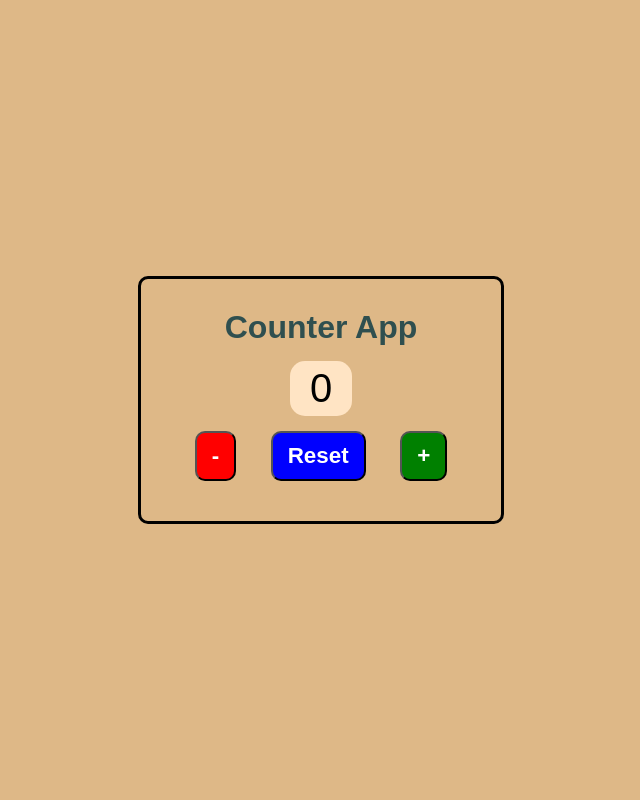
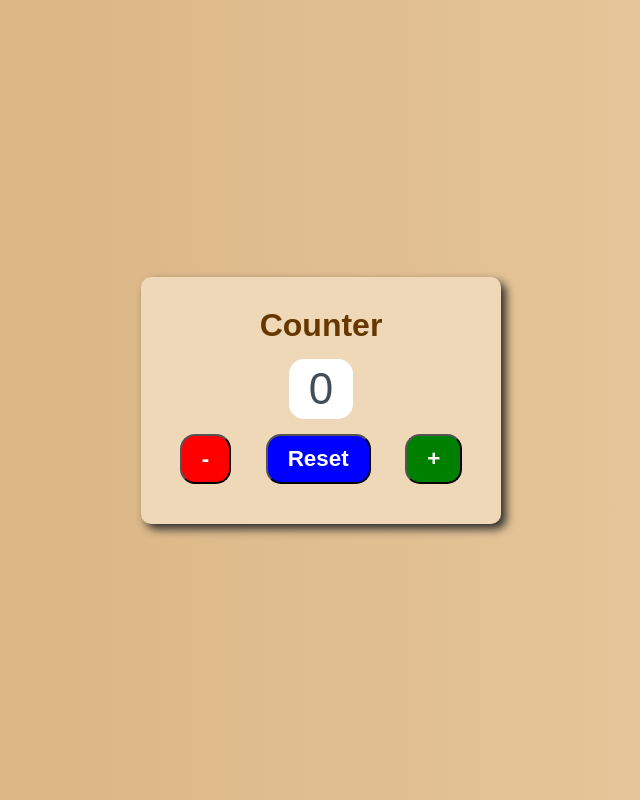
Before and after one commit to cbyzz24/Counter-App, a plain HTML site: page index.html in a window 1280 px wide. Both pictures are taken after a click on the button "Reset". Shown: the whole page, without its empty margins (319-959 px from the left). Drawn offline with Linux system fonts and the light colour scheme.

Commit message:
Enhanced style & script

```diff
--- a/index.html
+++ b/index.html
@@ -9,7 +9,7 @@
 <body>
     <div class="container">
 
-        <h3 class="appName">Counter App</h3>
+        <h3 class="appName">Counter</h3>
         <div class="outputDisplay" id="outputDisplay">0</div>
         <div class="buttonRow">
             <button class="btn" id="minus">-</button>
--- a/main.js
+++ b/main.js
@@ -1,43 +1,21 @@
-const outputDisplayEl = document.getElementById("outputDisplay");
+const displayEl = document.getElementById("outputDisplay");
 const minusBtnEl = document.getElementById("minus");
 const resetBtnEl = document.getElementById("reset");
 const plusBtnEl = document.getElementById("plus");
 
 let count = 0;
 
-// minusBtnEl.addEventListener("click", function(e){
-//     alert("Minus 1")
-// })
-// minusBtnEl.addEventListener("click", (e) =>{
-//     alert('Subtract 1')
-// })
-
-// minusBtnEl.onclick = function(){
-//     count--;
-//     outputDisplayEl.textContent = count;
-// }
-
-// resetBtnEl.onclick = function(){
-//     count = 0;
-//     outputDisplayEl.textContent = count;
-// }
-
-// plusBtnEl.onclick = function(){
-//     count++;
-//     outputDisplayEl.textContent = count;
-// }
-
-minusBtnEl.addEventListener("click", (e) =>{
+minusBtnEl.addEventListener("click", () =>{
     count--
-    outputDisplayEl.textContent = count
+    displayEl.textContent = count
 })
 
-resetBtnEl.addEventListener("click", (e) =>{
+resetBtnEl.addEventListener("click", () =>{
     count = 0
-    outputDisplayEl.textContent = count
+    displayEl.textContent = 0
 })
 
-plusBtnEl.addEventListener("click", (e) =>{
+plusBtnEl.addEventListener("click", () =>{
     count++
-    outputDisplayEl.textContent = count
+    displayEl.textContent = count
 })
--- a/style.css
+++ b/style.css
@@ -4,7 +4,10 @@ body{
     display: flex;
     justify-content: center;
     align-items: center;
-    background-color: burlywood;
+    /* background-color: burlywood; */
+    background: #eacda3;  /* fallback for old browsers */
+    background: -webkit-linear-gradient(to right, #d6ae7b, #eacda3);  /* Chrome 10-25, Safari 5.1-6 */
+    background: linear-gradient(to right, #d6ae7b, #eacda3); /* W3C, IE 10+/ Edge, Firefox 16+, Chrome 26+, Opera 12+, Safari 7+ */
     font-family: Arial, Helvetica, sans-serif;
 }
 
@@ -15,22 +18,27 @@ body{
     align-items: center;
     width: 75vw;
     max-width: 320px;
-    border: 3px solid black;
+    /* border:1px solid black; */
     border-radius: 10px;
     padding: 30px 20px;
+    /* background: blanchedalmond; */
+    background: hsl(35, 63%, 83%);
+    box-shadow: 5px 5px 10px rgb(44, 44, 44);
 }
 
 .appName{
     font-size: 2rem;
     margin: 0px;
-    color: darkslategray;
+    /* color: darkslategray; */
+    color: hsl(33, 100%, 20%);
 }
 
 .outputDisplay{
-    font-size: 2.5rem;
+    font-size: 2.75rem;
     margin-top: 15px;
     margin-bottom: 5px;
-    background-color: bisque;
+    color: hsl(210, 13%, 30%);
+    background-color: white;
     padding: 5px 20px;
     border-radius: 15px;
 }
@@ -42,10 +50,10 @@ body{
 
 .btn{
     margin: 10px 15px;
-    padding: 10px 15px;
+    padding: 10px 20px;
     font-size: 1.4rem;
     font-weight: bold;
-    border-radius: 10px;
+    border-radius: 15px;
     cursor: pointer;
 }
 
@@ -56,6 +64,9 @@ body{
 
 #minus:hover{
     background-color: hsl(0, 100%, 70%);
+    /* font-size: 2rem; */
+    padding: 13px 23px;
+    transition: ease 0.4s;
 }
 
 #reset{
@@ -65,6 +76,8 @@ body{
 
 #reset:hover{
     background-color: hsl(240, 100%, 70%);
+    padding: 13px 23px;
+    transition: ease 0.4s;
 }
 
 #plus{
@@ -74,4 +87,6 @@ body{
 
 #plus:hover{
     background-color: hsl(120, 100%, 30%);
+    padding: 13px 23px;
+    transition: ease 0.4s;
 }
```
